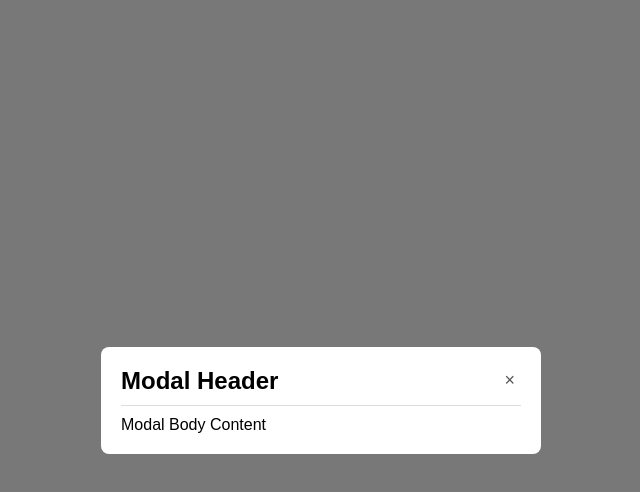
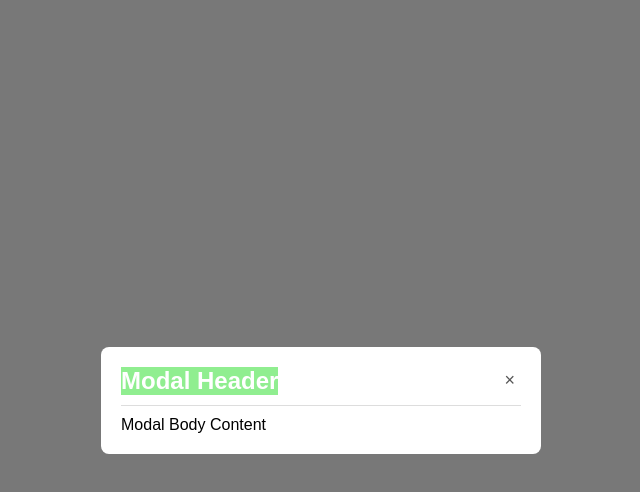
Before and after one commit to acciojob/css-modal-chirag123771, a website: page main.html in a window 1280 px wide. Both pictures are taken after a click on the button "Open Modal". Shown: the whole page, without its empty margins (319-959 px from the left). Drawn offline with Linux system fonts and the light colour scheme.

Commit message:
created a submission

```diff
--- a/styles.css
+++ b/styles.css
@@ -36,11 +36,14 @@
       align-items: center;
       border-bottom: 1px solid #ddd;
       padding-bottom: 10px;
-      margin-bottom: 10px;
+      margin-bottom: 10px
+
     }
 
     .modal-header h2 {
       margin: 0;
+		 background-color:lightgreen;
+		color:white;
     }
 
     .close-modal {
```
